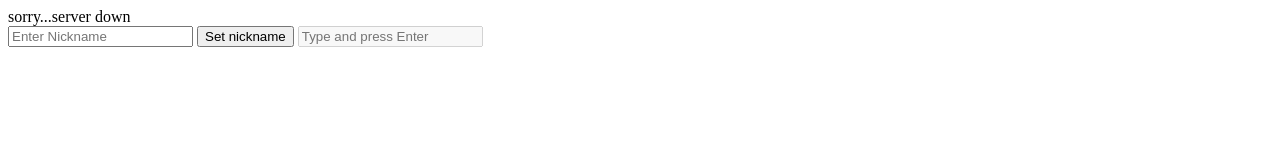
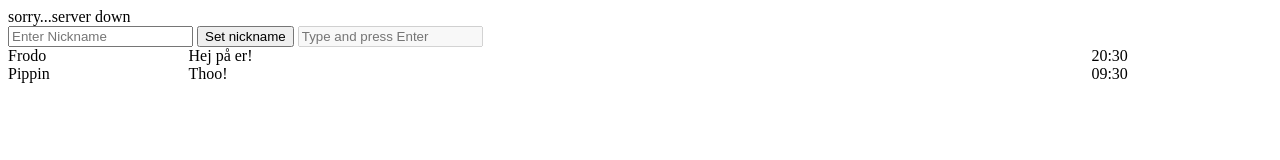
Before and after one commit to bunn1/Case-8-Canvas, a website: page public/index.html in a window 1280 px wide. Drawn offline with Linux system fonts and the light colour scheme.

Commit message:
ul - li element create style ul - li elements

```diff
--- a/public/index.html
+++ b/public/index.html
@@ -6,6 +6,23 @@
     <meta http-equiv="X-UA-Compatible" content="IE=edge">
     <meta name="viewport" content="width=device-width, initial-scale=1.0">
     <title>Websocket</title>
+    <style>
+        ul{
+            margin: 0;
+            padding: 0;
+            list-style: none;
+        }
+
+        li{
+            display: grid;
+            /* child elements */
+            grid-template-columns: 1fr 5fr 1fr;
+        }
+
+        li p{
+            margin: 0;
+        }
+    </style>
 </head>
 
 <body>
@@ -18,6 +35,13 @@
 
     <!-- input chat -->
     <input type="text" id="inputText" placeholder="Type and press Enter" disabled>
+
+
+    <!-- DOM - chat -->
+    <ul>
+        <li><span>Frodo</span><p>Hej på er!</p><time datetime="2022-06-19T20:30">20:30</time></li>
+        <li><span>Pippin</span><p>Thoo!</p><time datetime="2022-06-19T09:30">09:30</time></li>
+    </ul>
 
     <!-- Behövs importera på client sidan skriv type=module -->
     <script>
@@ -46,7 +70,7 @@
             // console.log(event.data)
 
             let obj = parseJSON(event.data);
-            console.log(obj.msg)
+            console.log(obj.type, obj.msg, obj.nickname)
         });
 
 
```
